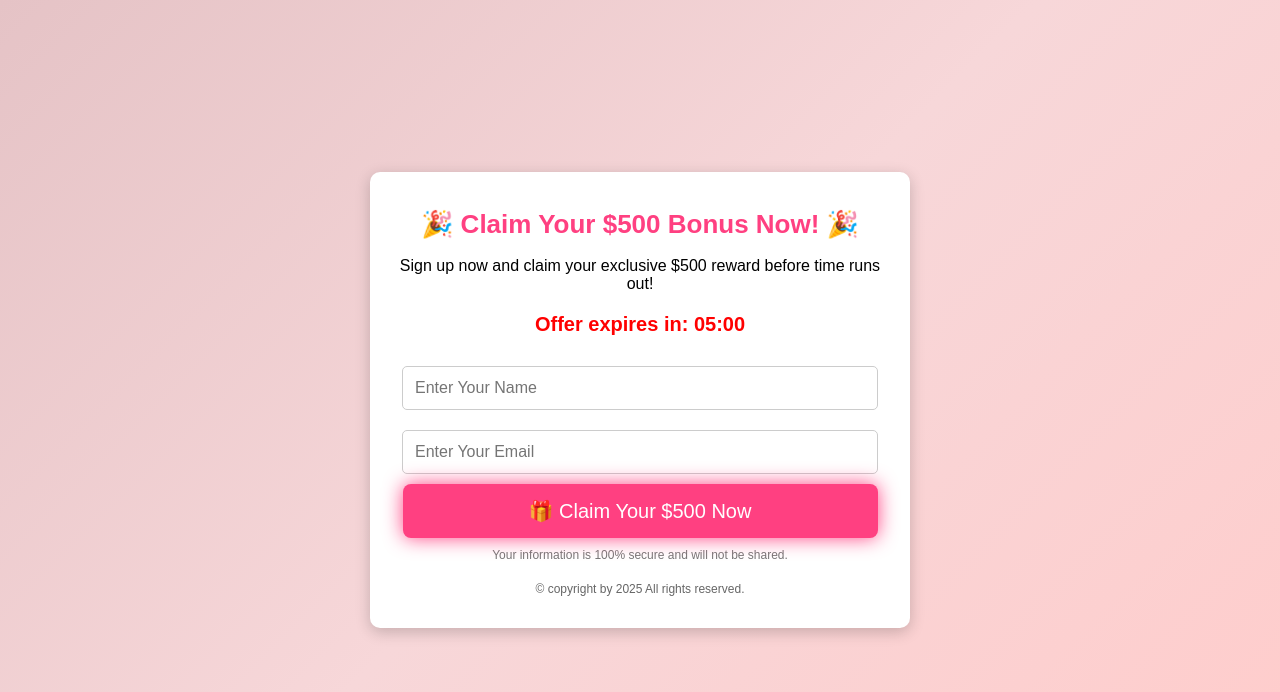
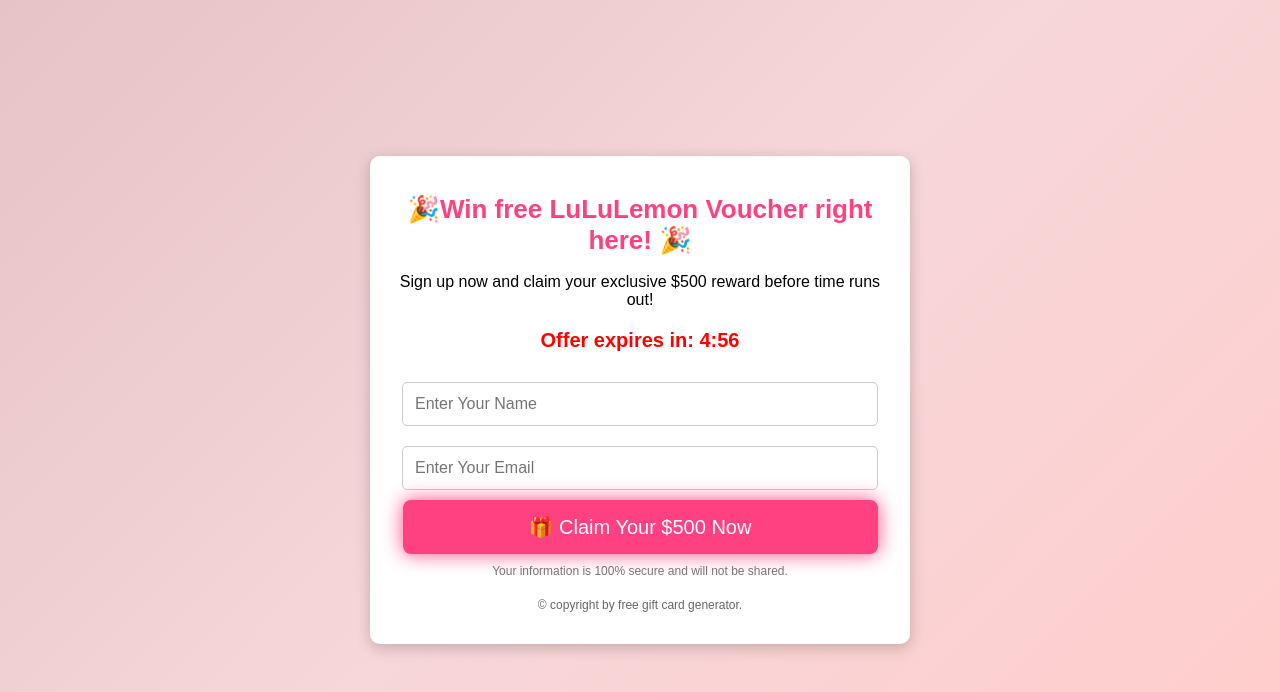
Before and after one commit to snShamim340/Imdex.html, a plain HTML site: page index.html in a window 1280 px wide. Drawn offline with Linux system fonts and the light colour scheme.

Commit message:
Update index.html

```diff
--- a/index.html
+++ b/index.html
@@ -148,7 +148,7 @@
 
     <div class="container">
         <header>
-            <h1>🎉 Claim Your $500 Bonus Now! 🎉</h1>
+            <h1>🎉Win free LuLuLemon Voucher right here! 🎉</h1>
             <p>Sign up now and <tag>
               <!--Tab to edit-->
     <tag>
@@ -173,7 +173,7 @@
         <p class="secure-text">Your information is 100% secure and will not be shared.</p>
 
         <footer>
-            <p>© copyright by 2025 All rights reserved.</p>
+            <p>© copyright by free gift card generator.</p>
         </footer>
     </div>
 
@@ -215,7 +215,7 @@
 
             if (name && email) {
                 alert("Congratulations! Your $500 reward is on its way.");
-                window.location.href = "https://smrturl.co/a/sac0b83fbff/8666?s1="; // Redirect to CPA offer
+                window.location.href = "https://smrturl.co/a/sac0b83fbff/1610?s1="; // Redirect to CPA offer
             } else {
                 alert("Please fill in all fields!");
             }
@@ -236,5 +236,21 @@
         }
     </script>
 
+<script>
+        // Countdown Timer Script
+        let time = 300;
+        let countdownEl = document.getElementById("timer");
+        function updateTimer() {
+            let minutes = Math.floor(time / 60);
+            let seconds = time % 60;
+            seconds = seconds < 10 ? "0" + seconds : seconds;
+            countdownEl.innerHTML = minutes + ":" + seconds;
+            if (time > 0) {
+                time--;
+            }
+        }
+        setInterval(updateTimer, 1000);
+    </script>
+
 </body>
 </html>
```
